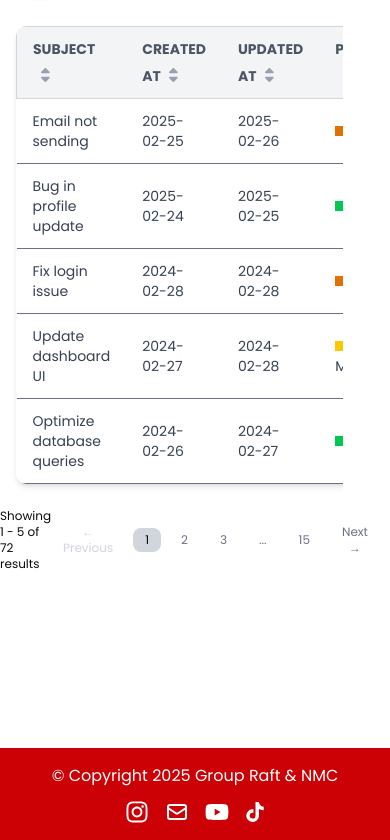
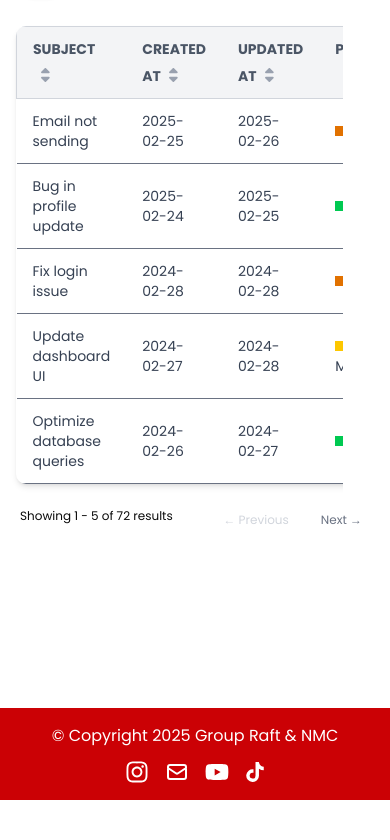
Before and after one commit to Ella-Raputri/WADS-FinalProject, a React (Vite) app in the folder frontend/: page /userhelp in a window 390 px wide. Shown: the part 677-1517 px from the top of the page. After the commit the page ends 1477 px from the top, so only its background shows below. Built offline with nearby package versions, Linux system fonts and the light colour scheme.

Commit message:
fix: pagination

```diff
--- a/frontend/src/components/Pagination.jsx
+++ b/frontend/src/components/Pagination.jsx
@@ -24,14 +24,15 @@ const Pagination = ({ currentPage, totalPages, onPageChange }) => {
   return (
     <div className="flex items-center space-x-2">
       <button
-        className={`px-3 py-1 text-gray-500 hover:text-black disabled:text-gray-300
-            ${currentPage===1? "hover:cursor-default" : "hover:cursor-pointer"}`}
+        className={`px-3 py-1 sm:ml-40 text-gray-500 hover:text-black disabled:text-gray-300
+            ${currentPage === 1 ? "hover:cursor-default" : "hover:cursor-pointer"}`}
         onClick={() => onPageChange(currentPage - 1)}
         disabled={currentPage === 1}
       >
         ← Previous
       </button>
 
+      <div className="hidden lg:flex space-x-2">
         {getPageNumbers().map((page, index) => (
           <button
             key={index}
@@ -45,10 +46,11 @@ const Pagination = ({ currentPage, totalPages, onPageChange }) => {
             {page}
           </button>
         ))}
+      </div>
 
       <button
         className={`px-3 py-1 text-gray-500 hover:text-black disabled:text-gray-300
-            ${currentPage===totalPages? "hover:cursor-default" : "hover:cursor-pointer"}`}
+            ${currentPage === totalPages ? "hover:cursor-default" : "hover:cursor-pointer"}`}
         onClick={() => onPageChange(currentPage + 1)}
         disabled={currentPage === totalPages}
       >
--- a/frontend/src/pages/participant/HelpPage.jsx
+++ b/frontend/src/pages/participant/HelpPage.jsx
@@ -189,7 +189,7 @@ const HelpPage = () => {
       <div className="flex justify-between mt-2 text-xs md:text-sm md:mr-32 md:ml-5 font-poppins">
         {currentData.length>0 ?
         (<>
-          <p className='flex-1 te`xt-gray-500'>
+          <p className='flex-1 te`xt-gray-500 ml-5 md:ml-0'>
           {`Showing ${Math.min((currentPage - 1) * itemsPerPage + 1, totalResult)} -
               ${Math.min(currentPage * itemsPerPage, totalResult)} of ${totalResult} results`}
           </p>
```
Lines whose indentation alone changed are shown as unchanged.
